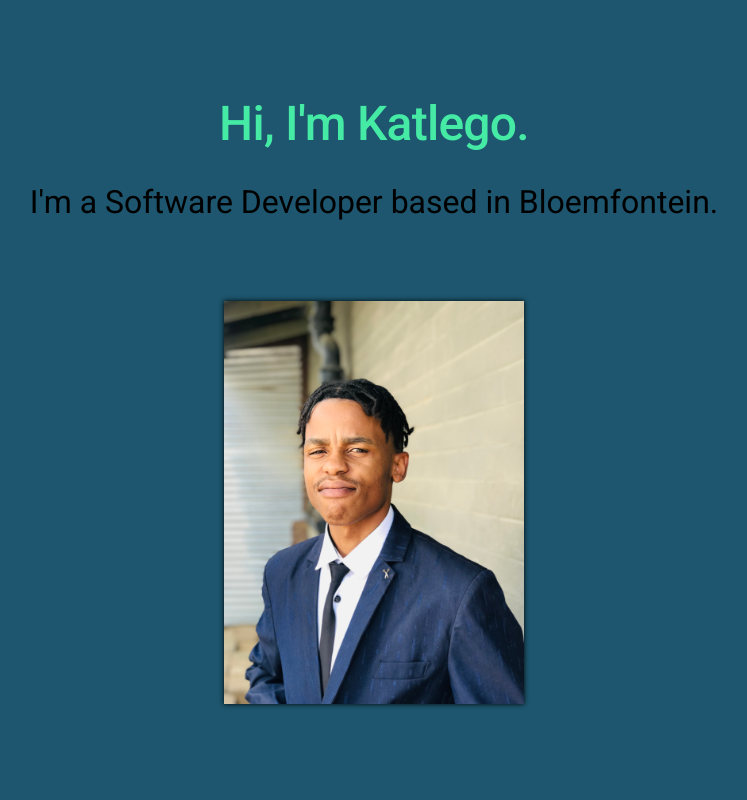
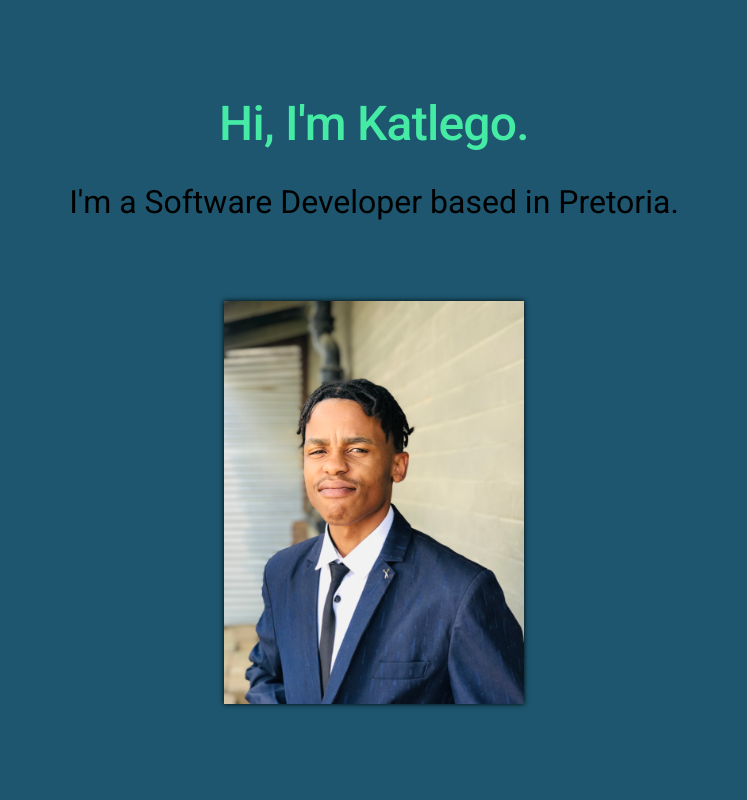
Before and after one commit to katlegomaphango/personal-website, a React (Vite) app: page / in a window 1280 px wide. Shown: the top 800 px of the page, without its empty margins (266-1013 px from the left). Built offline with nearby package versions, Linux system fonts and the light colour scheme.

Commit message:
location

```diff
--- a/src/Components/Hero.jsx
+++ b/src/Components/Hero.jsx
@@ -38,7 +38,7 @@ const Hero = () => {
                 Hi, I'm Katlego.
             </StyledTitle>
             <StyledSubTitle variant="h3">
-                I'm a Software Developer based in Bloemfontein.
+                I'm a Software Developer based in Pretoria.
             </StyledSubTitle>
             <BoxImage>
                 <img style={{width: '100%', height: '100%'}} src="/hero.JPG" />
```
